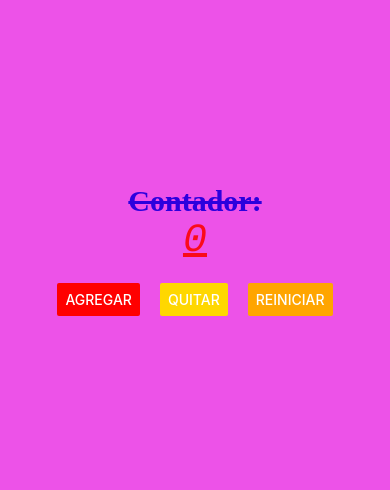
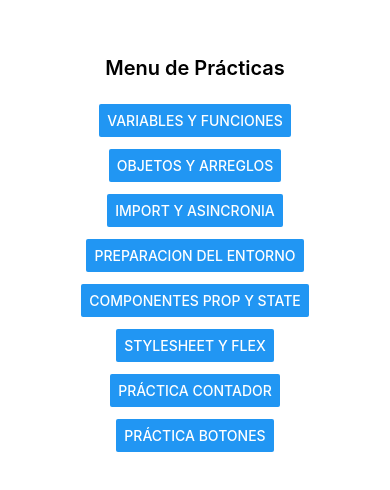
Before and after one commit to DIEGOIA20/PAM-211, a React Native app in the folder INTRO/: screen / in a window 390 px wide. Shown: the part 172-662 px from the top of the page. Built offline with nearby package versions, Linux system fonts and the light colour scheme.

Commit message:
Practica7

```diff
--- a/INTRO/App.js
+++ b/INTRO/App.js
@@ -1,11 +1,12 @@
 //1 Imports: Zona de Imports
-import { StyleSheet, Text, View, Button } from 'react-native';
+
 import ContadorScreen from './screens/ContadorScreen';
+import MenuScreen from './screens/MenuScreen';
 
 //2 Main: Zona del Componente
 export default function App() {
+
   return (
-    <ContadorScreen></ContadorScreen>
-
+    <MenuScreen></MenuScreen>
   );
 }
--- /dev/null
+++ b/INTRO/screens/BotonesScreen.js
@@ -0,0 +1,9 @@
+import { Text, View } from 'react-native'
+
+export default function BotonesScreen() {
+  return (
+    <View>
+      <Text>Proximamente......</Text>
+    </View>
+  )
+}
--- a/INTRO/screens/ContadorScreen.js
+++ b/INTRO/screens/ContadorScreen.js
@@ -54,7 +54,4 @@
     flexDirection: 'row', //Fila o Columna (row, column)
     gap: 20 //Espacio entre los elementos (solo en React Native 0.71 o superior)
   }
-
-
-
 });
--- /dev/null
+++ b/INTRO/screens/MenuScreen.js
@@ -0,0 +1,73 @@
+import React, { useState } from 'react'
+import { Text, StyleSheet, View,Button } from 'react-native'
+import BotonesScreen from './BotonesScreen'
+import ContadorScreen from './ContadorScreen'
+
+export default function MenuScreen() {
+    const [Screen, setScreen] = useState('menu');
+
+    switch (Screen) {
+    case 'contador':
+        return <ContadorScreen />;
+
+    case 'botones':
+        return <BotonesScreen />;
+
+    case 'menu':
+    default:
+         return (
+           <View style={styles.container}>
+             <Text style={styles.title}>Menu de Prácticas</Text>
+             <View style={styles.buttonWrapper}>
+               <Button onPress={() => setScreen('botones')} title='Variables y Funciones'/>
+             </View>
+             <View style={styles.buttonWrapper}>
+               <Button onPress={() => setScreen('botones')} title='objetos y Arreglos'/>
+             </View>
+             <View style={styles.buttonWrapper}>
+               <Button onPress={() => setScreen('botones')} title='Import y Asincronia'/>
+             </View>
+             <View style={styles.buttonWrapper}>
+               <Button onPress={() => setScreen('botones')} title='Preparacion del Entorno'/>
+             </View>
+             <View style={styles.buttonWrapper}>
+               <Button onPress={() => setScreen('botones')} title='Componentes Prop y State'/>
+             </View>
+             <View style={styles.buttonWrapper}>
+               <Button onPress={() => setScreen('botones')} title='StyleSheet y Flex'/>
+             </View>
+              <View style={styles.buttonWrapper}>
+               <Button onPress={() => setScreen('contador')} title='Práctica Contador'/>
+             </View>
+             <View style={styles.buttonWrapper}>
+               <Button onPress={() => setScreen('botones')} title='Práctica Botones'/>
+             </View>
+           </View>
+         )
+        }
+
+
+}
+
+//3 Styles: Zona de Estilos para el Componente
+const styles = StyleSheet.create({
+  container: {
+    flex: 1,
+    marginTop: 20,
+    alignItems: 'center', // Alineación horizontal
+    justifyContent: 'center', // Alineación vertical
+    paddingHorizontal: 20,
+    backgroundColor: '#fff'
+  },
+  title: {
+    fontSize: 20,
+    fontWeight: '600',
+    marginBottom: 24,
+    textAlign: 'center'
+  },
+  buttonWrapper: {
+    width: '100%',
+    marginBottom: 12,
+    alignItems: 'center'
+  }
+});
```
